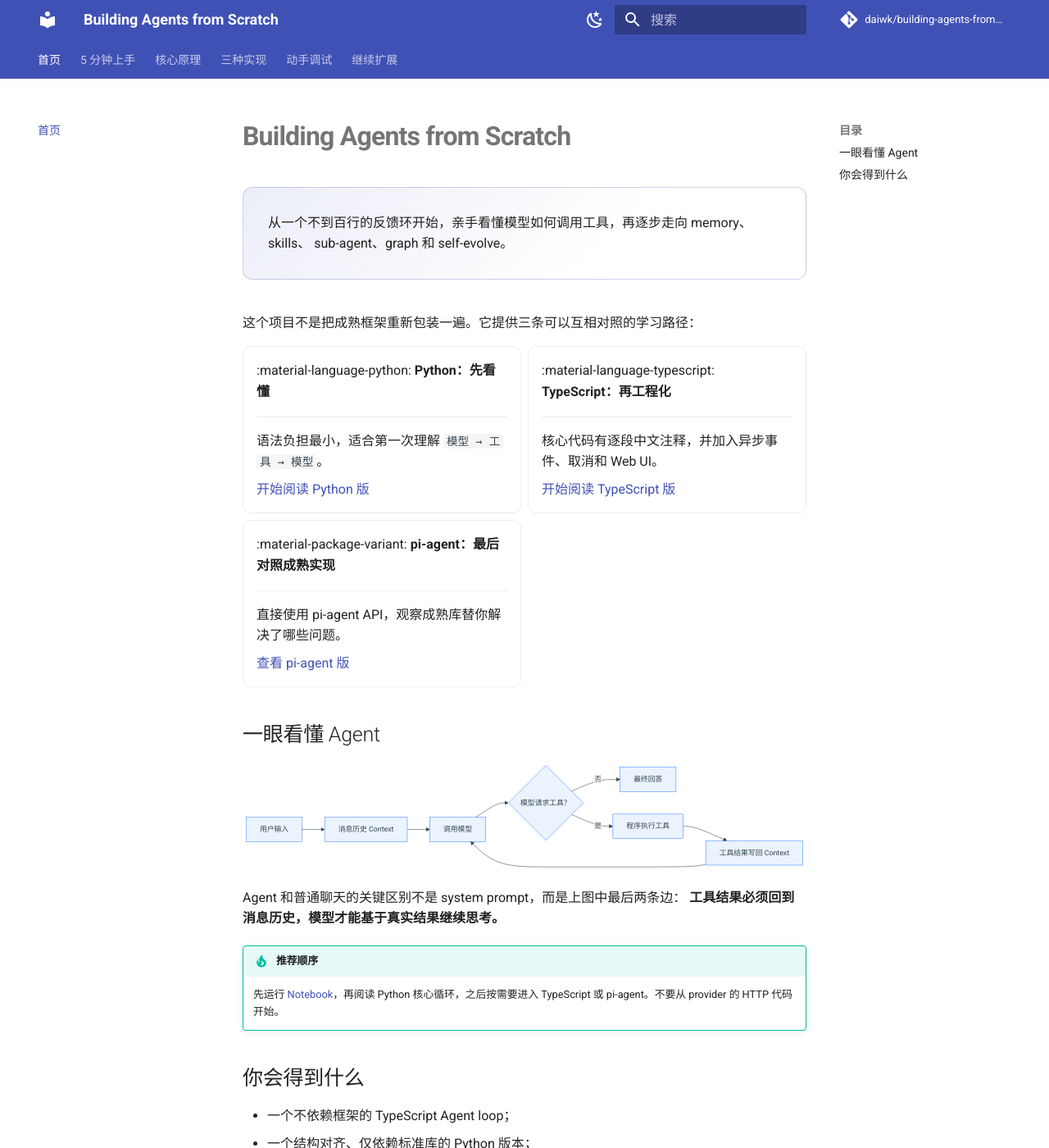
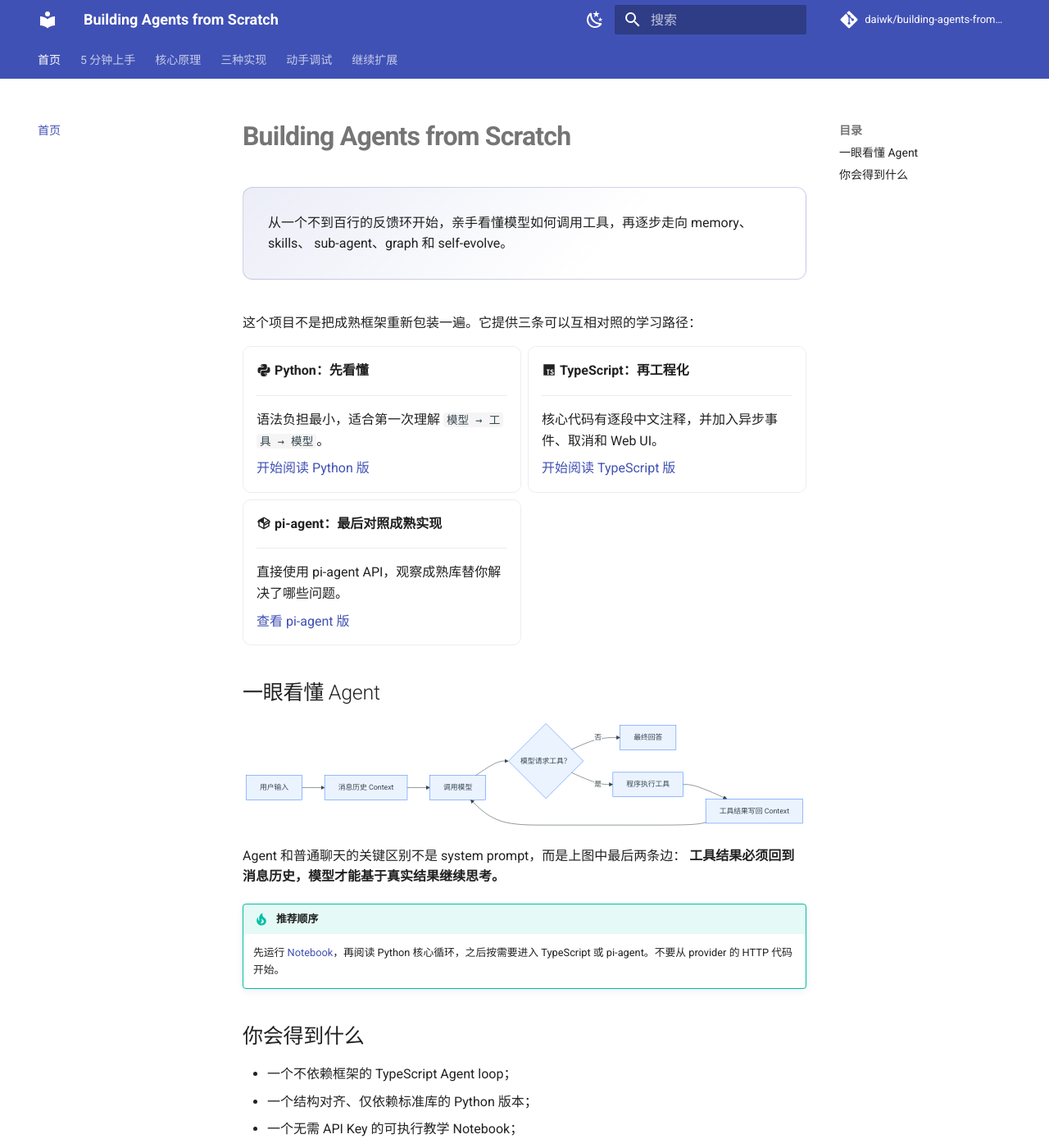
Before and after one commit to daiwk/building-agents-from-scratch, an MkDocs documentation site: the page built from docs/index.md, in a window 1280 px wide and 1400 px high. Shown: the whole window at 82% size. Built offline with MkDocs 1.6.1 and Material for MkDocs 9.7.7, drawn with Linux system fonts in a browser that asks for light colours; comment, search, counter and statistics services are not loaded; some of the changed text lies outside the part shown.

Commit message:
fix Material icon rendering

```diff
--- a/mkdocs.yml
+++ b/mkdocs.yml
@@ -63,6 +63,11 @@ markdown_extensions:
   - toc:
       permalink: true
   - pymdownx.details
+  # Material 图标短代码（例如 :material-arrow-right:）依赖 emoji 扩展。
+  # 缺少这段配置时，短代码会像普通文本一样直接显示在页面上。
+  - pymdownx.emoji:
+      emoji_index: !!python/name:material.extensions.emoji.twemoji
+      emoji_generator: !!python/name:material.extensions.emoji.to_svg
   - pymdownx.highlight:
       anchor_linenums: true
   - pymdownx.inlinehilite
```
